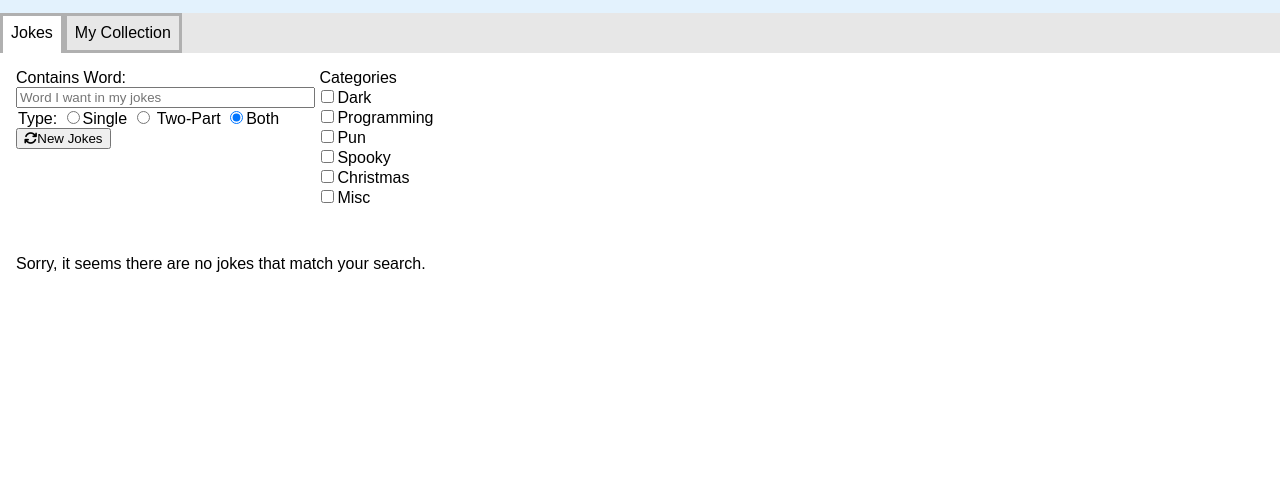
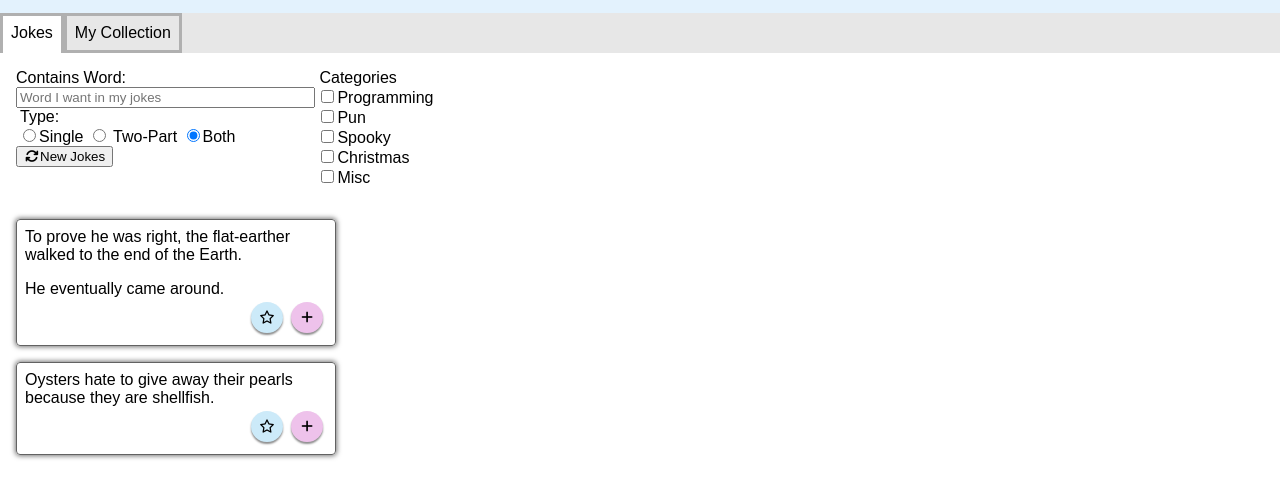
Before and after one commit to michelleschofield/wisecrack, a website: page index.html in a window 1280 px wide. Shown: the part 56-554 px from the top of the page. Drawn offline with Linux system fonts and the light colour scheme; a web font is replaced by a local one.

Commit message:
html and css for joke cards figured out #1

```diff
--- a/css/layout.css
+++ b/css/layout.css
@@ -13,3 +13,7 @@
 .dir-column {
   flex-direction: column;
 }
+
+.justify-right {
+  justify-content: flex-end;
+}
--- a/css/styles.css
+++ b/css/styles.css
@@ -17,6 +17,14 @@ fieldset {
 
 legend {
   display: inline;
+}
+
+i {
+  width: 1rem;
+}
+
+.hidden {
+  display: none !important;
 }
 
 .header {
@@ -48,3 +56,36 @@ legend {
 .no-jokes {
   padding: 1rem;
 }
+
+.card {
+  border: solid 1px rgb(98, 98, 98);
+  border-radius: 0.25rem;
+  margin: 1rem;
+  padding: 0.5rem;
+  box-shadow: 0 0 5px 1px rgb(118, 118, 118);
+  max-width: 20rem;
+}
+
+.setup {
+  margin-top: 0;
+}
+
+.delivery {
+  margin-bottom: 0;
+}
+
+.card-button {
+  margin: 0.25rem;
+  padding: 0.5rem;
+  border-radius: 50%;
+  border: none;
+  box-shadow: 0 2px 2px rgb(141, 141, 141);
+}
+
+.add {
+  background-color: rgb(238, 194, 235);
+}
+
+.fav {
+  background-color: rgb(204, 234, 249);
+}
--- a/index.html
+++ b/index.html
@@ -37,7 +37,7 @@
                 placeholder="Word I want in my jokes"
                 class="col-full" />
               <fieldset>
-                <label>Type:</label>
+                <legend>Type:</legend>
                 <label
                   ><input name="type" value="single" type="radio" />Single
                 </label>
@@ -61,12 +61,6 @@
               <fieldset name="categories">
                 <legend>Categories</legend>
                 <div class="row dir-column">
-                  <label
-                    ><input
-                      value="Dark"
-                      data-category
-                      type="checkbox" />Dark</label
-                  >
                   <label
                     ><input
                       value="Programming"
@@ -103,7 +97,38 @@
           </div>
         </form>
         <div class="row">
-          <div class="no-jokes">
+          <div class="jokes-container col-full">
+            <div class="card">
+              <p class="setup">
+                To prove he was right, the flat-earther walked to the end of the
+                Earth.
+              </p>
+              <p class="delivery">He eventually came around.</p>
+              <div class="row justify-right">
+                <button class="card-button fav">
+                  <i class="fa-regular fa-star"></i>
+                </button>
+                <button class="card-button add">
+                  <i class="fa-solid fa-plus"></i>
+                </button>
+              </div>
+            </div>
+            <div class="card">
+              <p class="setup delivery">
+                Oysters hate to give away their pearls because they are
+                shellfish.
+              </p>
+              <div class="row justify-right">
+                <button class="card-button fav">
+                  <i class="fa-regular fa-star"></i>
+                </button>
+                <button class="card-button add">
+                  <i class="fa-solid fa-plus"></i>
+                </button>
+              </div>
+            </div>
+          </div>
+          <div class="no-jokes hidden">
             <p>Sorry, it seems there are no jokes that match your search.</p>
           </div>
         </div>
--- a/js/main.js
+++ b/js/main.js
@@ -4,7 +4,7 @@ const $categories = document.querySelectorAll('[data-category]');
 if (!$form) throw new Error('$form query failed');
 if (!$categories) throw new Error('$categories query failed');
 $form.addEventListener('submit', handleSubmit);
-function handleSubmit(event) {
+async function handleSubmit(event) {
   event.preventDefault();
   if (!$form) return;
   const $formElements = $form.elements;
@@ -13,27 +13,34 @@ function handleSubmit(event) {
     if (checkbox.checked) categoriesArray.push(checkbox.value);
   });
   const categories = categoriesArray.join(',');
+  if (!categories.length) throw new Error('must select at least one category');
   const formValues = {
     contains: $formElements.contains.value,
     type: $formElements.type.value,
     categories,
   };
   try {
-    getJokes(formValues);
+    const jokes = await getJokes(formValues);
+    console.log(jokes);
   } catch (err) {
     console.log(err);
   }
 }
 async function getJokes(parameters) {
   const { categories, type, contains } = parameters;
-  if (!categories.length) throw new Error('must select at least one category');
   const typeQuery = type === 'both' ? '' : `&type=${type}`;
   let containsQuery = '';
   if (contains.length) {
     containsQuery = `&contains=${contains}`;
   }
-  const url = `https://v2.jokeapi.dev/joke/${categories}?safe-mode${typeQuery}${containsQuery}`;
+  const url = `https://v2.jokeapi.dev/joke/${categories}?safe-mode${typeQuery}${containsQuery}&amount=10`;
   const response = await fetch(url);
   if (!response.ok) throw new Error(`HTTP Error! Error: ${response.status}`);
-  console.log(response);
+  const jokesAndStuff = await response.json();
+  const jokes = jokesAndStuff.jokes;
+  return jokes;
 }
+// function renderJoke(joke: Joke): HTMLDivElement {
+//   const $card = document.createElement('div');
+//   return $card;
+// }
```
Also changed, not shown: ts/main.ts (+28 -7 lines).
